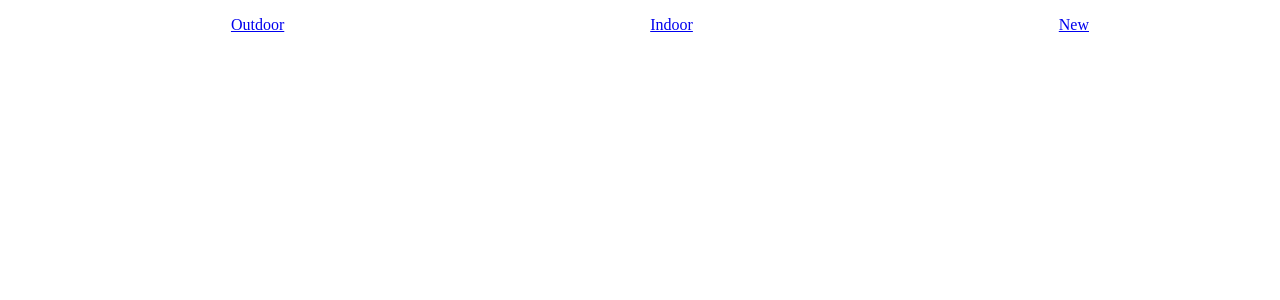
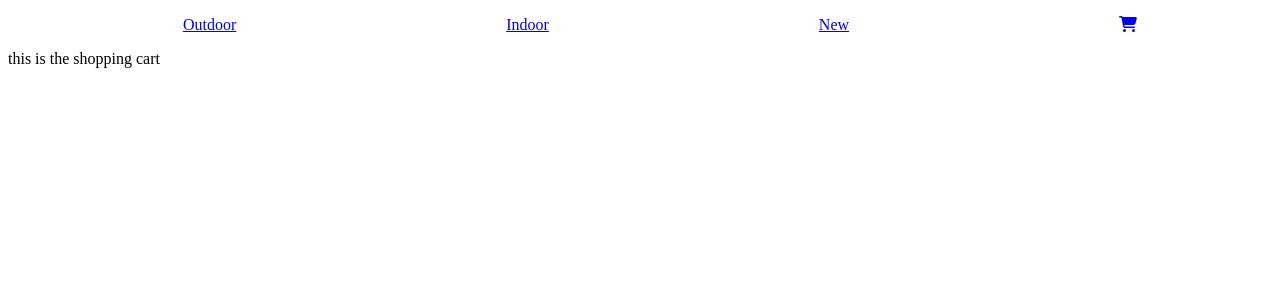
Before and after one commit to kpgh46/shoppingcart, a React (Create React App) app: page /cart in a window 1280 px wide. Before the commit this address had no page. Shown: the top 300 px of the page. Built offline with nearby package versions, Linux system fonts and the light colour scheme.

Commit message:
added shopping cart icon and component

```diff
--- a/package.json
+++ b/package.json
@@ -3,6 +3,9 @@
   "version": "0.1.0",
   "private": true,
   "dependencies": {
+    "@fortawesome/fontawesome-svg-core": "^6.1.1",
+    "@fortawesome/free-solid-svg-icons": "^6.1.1",
+    "@fortawesome/react-fontawesome": "^0.1.18",
     "@testing-library/jest-dom": "^5.16.4",
     "@testing-library/react": "^13.3.0",
     "@testing-library/user-event": "^13.5.0",
--- a/src/RouteSwitch.js
+++ b/src/RouteSwitch.js
@@ -6,6 +6,7 @@ import data from "./data";
 import New from "./components/New";
 import ShoppingPage from "./components/ShoppingPage";
 import ItemDetail from "./components/ItemDetail";
+import Cart from "./components/Cart";
 
 let RouteSwitch = () => {
 	let indoorData = data.filter((item) => {
@@ -43,6 +44,7 @@ let RouteSwitch = () => {
 						path="outdoor/itemdetail/:id"
 						element={<ItemDetail />}
 					></Route>
+					<Route path="/cart" element={<Cart />}></Route>
 				</Routes>
 			</BrowserRouter>
 		</div>
--- a/src/components/Cart.js
+++ b/src/components/Cart.js
@@ -0,0 +1,7 @@
+import React from "react";
+
+let Cart = () => {
+	return <div>this is the shopping cart</div>;
+};
+
+export default Cart;
--- a/src/components/Header.js
+++ b/src/components/Header.js
@@ -1,7 +1,10 @@
 import React from "react";
 import { Link } from "react-router-dom";
+import { FontAwesomeIcon } from "@fortawesome/react-fontawesome";
+import { faCartShopping } from "@fortawesome/free-solid-svg-icons";
 
 let Header = () => {
+	let el = <FontAwesomeIcon icon={faCartShopping} />;
 	return (
 		<div>
 			<nav>
@@ -15,6 +18,7 @@ let Header = () => {
 					<Link to="/new">
 						<li>New</li>
 					</Link>
+					<Link to="/cart">{el}</Link>
 				</ul>
 			</nav>
 		</div>
--- a/src/index.css
+++ b/src/index.css
@@ -70,3 +70,7 @@
   height: 500px;
   width: 500px;
 }
+
+.fa{
+  color:red;
+}
```
Also changed, not shown: 1 other file (tests, documents, lock files or other folders).
